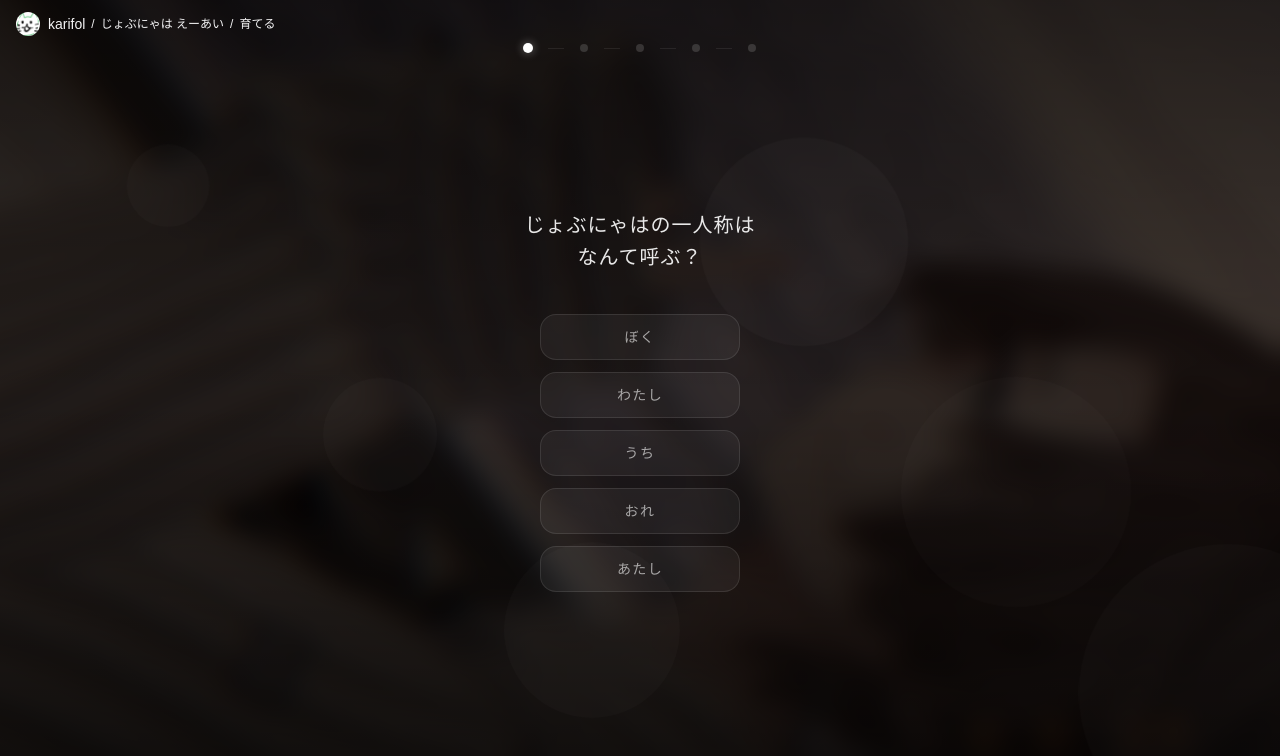
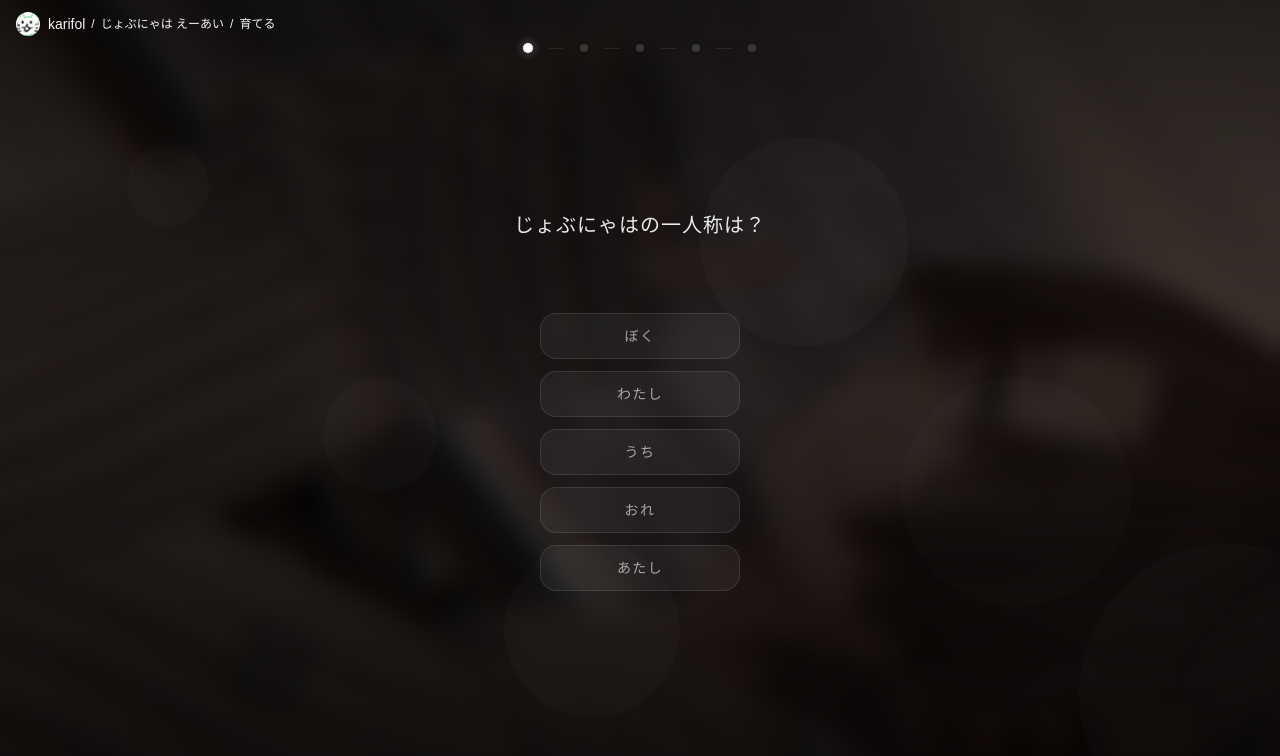
Before and after one commit to karifol/karifol-dot-com, a Next.js app: page /jobnyaha_ai/train in a window 1280 px wide. Shown: the top 756 px of the page. Built offline with nearby package versions, Linux system fonts and the light colour scheme.

Commit message:
fix: 修正質問文の改行を削除して整形

```diff
--- a/app/jobnyaha_ai/train/page.tsx
+++ b/app/jobnyaha_ai/train/page.tsx
@@ -29,11 +29,11 @@ const NATURE_TRAITS = [
 type Step = 0 | 1 | 2 | 3 | 4 | 5;
 
 const questions: { text: string; sub?: string }[] = [
-  { text: "じょぶにゃはの一人称は\nなんて呼ぶ？" },
-  { text: "じょぶにゃはの口癖を\n教えて", sub: "いくつでも選んでね" },
-  { text: "語尾はどんな感じ？", sub: "いくつでも選んでね" },
-  { text: "じょぶにゃはの性格は\nどんな感じ？", sub: "それぞれ5段階で教えてね" },
-  { text: "じょぶにゃはとの\nエピソードを教えて", sub: "思い出や出会いを自由に書いてね" },
+  { text: "じょぶにゃはの一人称は？" },
+  { text: "じょぶにゃはの口癖を教えて", sub: "いくつでも選んでね" },
+  { text: "じょぶにゃはの語尾はどんな感じ？", sub: "いくつでも選んでね" },
+  { text: "じょぶにゃはの性格はどんな感じ？", sub: "それぞれ5段階で教えてね" },
+  { text: "じょぶにゃはとのエピソードを教えて", sub: "思い出や出会いを自由に書いてね" },
 ];
 
 function useTypewriter(text: string, speed = 60, active = true) {
```
